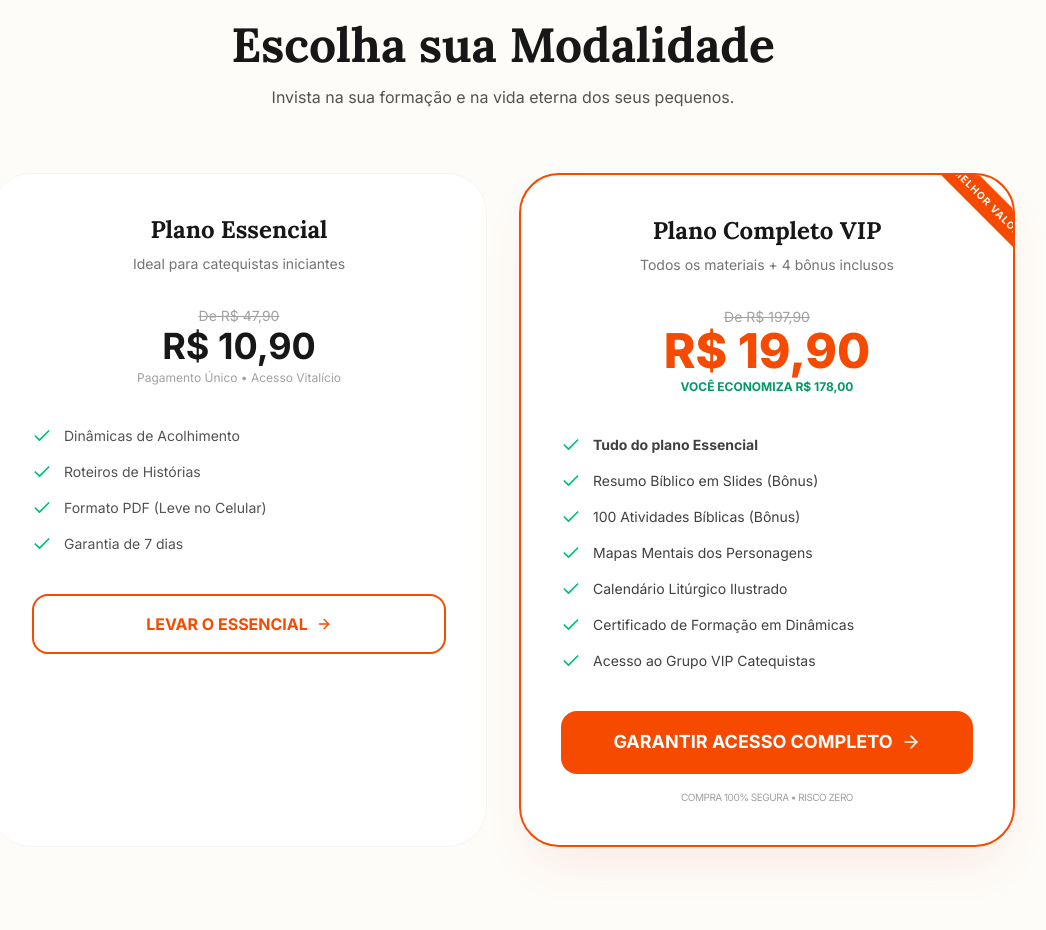
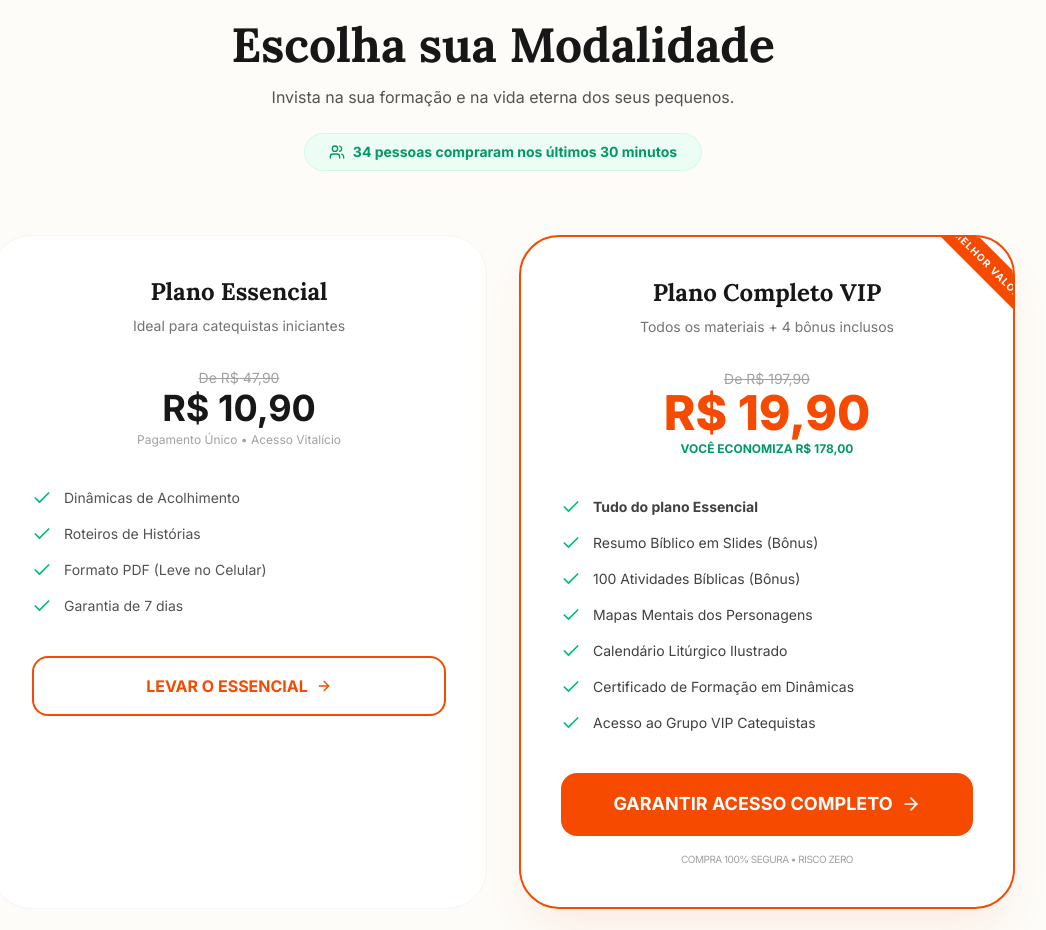
Before and after one commit to narutinfps-tech/catequese-2, a React (Vite) app: page / in a window 1280 px wide. Shown: the part 4460-5390 px from the top of the page, without its empty margins (137-1183 px from the left). Built offline with nearby package versions, Linux system fonts and the light colour scheme.

Commit message:
feat: Display recent purchases on landing page
Adds a new section to the landing page that highlights recent purchases. This aims to increase social proof and encourage conversions.

```diff
--- a/src/App.tsx
+++ b/src/App.tsx
@@ -427,6 +427,9 @@ export default function App() {
              </div>
              <h2 className="font-serif text-4xl sm:text-5xl font-bold mb-4">Escolha sua Modalidade</h2>
              <p className="text-neutral-600">Invista na sua formação e na vida eterna dos seus pequenos.</p>
+             <div className="mt-6 flex items-center justify-center gap-2 text-emerald-600 font-bold text-sm bg-emerald-50 w-fit mx-auto px-6 py-2 rounded-full border border-emerald-100">
+                <Users className="w-4 h-4" /> 34 pessoas compraram nos últimos 30 minutos
+             </div>
           </div>
 
           <div className="grid grid-cols-1 md:grid-cols-2 gap-8 max-w-5xl mx-auto">
```
